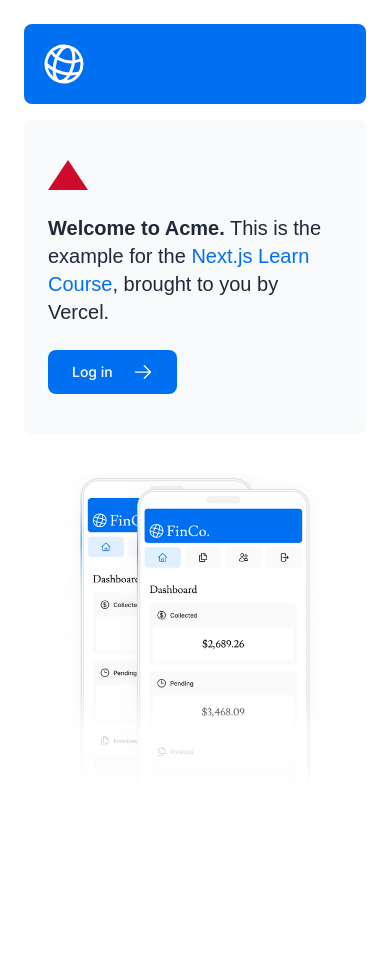
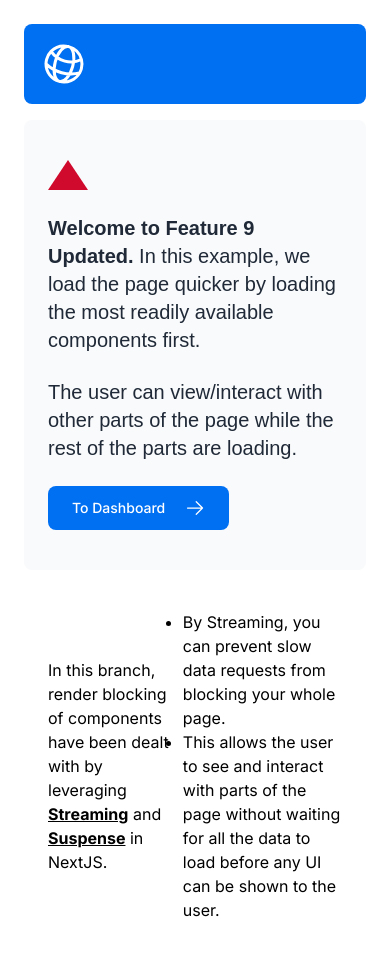
Before and after one commit to jrgparamo/innovation-nextjs-vercel, a Next.js app: page / in a window 390 px wide. Shown: the top 956 px of the page. Before the commit the page ends 848 px from the top, so only its background shows below. Built offline with nearby package versions, Linux system fonts and the light colour scheme; a web font is replaced by a local one.

Commit message:
Preparing the fixed version of the dashboard

```diff
--- a/app/lib/data.ts
+++ b/app/lib/data.ts
@@ -21,7 +21,7 @@
     // Don't do this in production :)
 
     console.log('Fetching revenue data...');
-    await new Promise((resolve) => setTimeout(resolve, 5000));
+    await new Promise((resolve) => setTimeout(resolve, 4000));
 
     const data = await sql<Revenue>`SELECT * FROM revenue`;
 
--- a/app/page.tsx
+++ b/app/page.tsx
@@ -16,34 +16,24 @@
         <div className="flex flex-col justify-center gap-6 rounded-lg bg-gray-50 px-6 py-10 md:w-2/5 md:px-20">
         <div className={styles.shape}/>
           <p className={`${lusi.className} text-xl text-gray-800 md:text-3xl md:leading-normal`}>
-            <strong>Welcome to Acme.</strong> This is the example for the{' '}
-            <a href="https://nextjs.org/learn/" className="text-blue-500">
-              Next.js Learn Course
-            </a>
-            , brought to you by Vercel.
+            <strong>Welcome to Feature 9 Updated.</strong> In this example, we load the page quicker by loading the most readily available components first.
+          </p>
+          <p className={`${lusi.className} text-xl text-gray-800 md:text-3xl md:leading-normal`}>
+            The user can view/interact with other parts of the page while the rest of the parts are loading.
           </p>
           <Link
-            href="/login"
+            href="/dashboard"
             className="flex items-center gap-5 self-start rounded-lg bg-blue-500 px-6 py-3 text-sm font-medium text-white transition-colors hover:bg-blue-400 md:text-base"
           >
-            <span>Log in</span> <ArrowRightIcon className="w-5 md:w-6" />
+            <span>To Dashboard</span> <ArrowRightIcon className="w-5 md:w-6" />
           </Link>
         </div>
         <div className="flex items-center justify-center p-6 md:w-3/5 md:px-28 md:py-12">
-          <Image
-            src="/hero-desktop.png"
-            width={1000}
-            height={760}
-            className="hidden md:block"
-            alt="Screenshots of the dashboard project showing desktop version"
-          />
-          <Image
-            src="/hero-mobile.png"
-            width={560}
-            height={620}
-            className="block md:hidden"
-            alt="Screenshots of the dashboard project showing desktop version"
-          />
+          <p>In this branch, render blocking of components have been dealt with by leveraging <span className="font-bold underline decoration-solid">Streaming</span> and <span className="font-bold underline decoration-solid">Suspense</span> in NextJS.</p>
+          <ul class="list-disc">
+            <li>By Streaming, you can prevent slow data requests from blocking your whole page.</li>
+            <li>This allows the user to see and interact with parts of the page without waiting for all the data to load before any UI can be shown to the user.</li>
+          </ul>
         </div>
       </div>
     </main>
```
